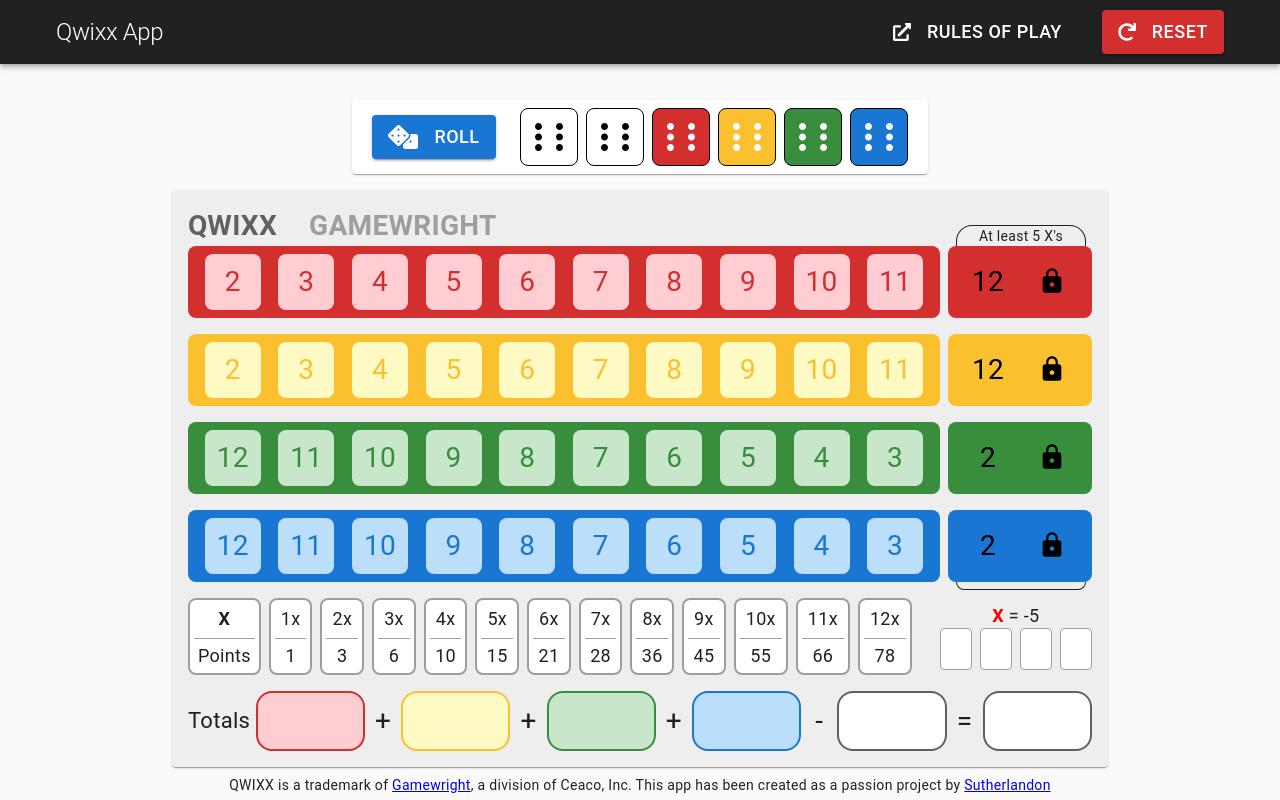
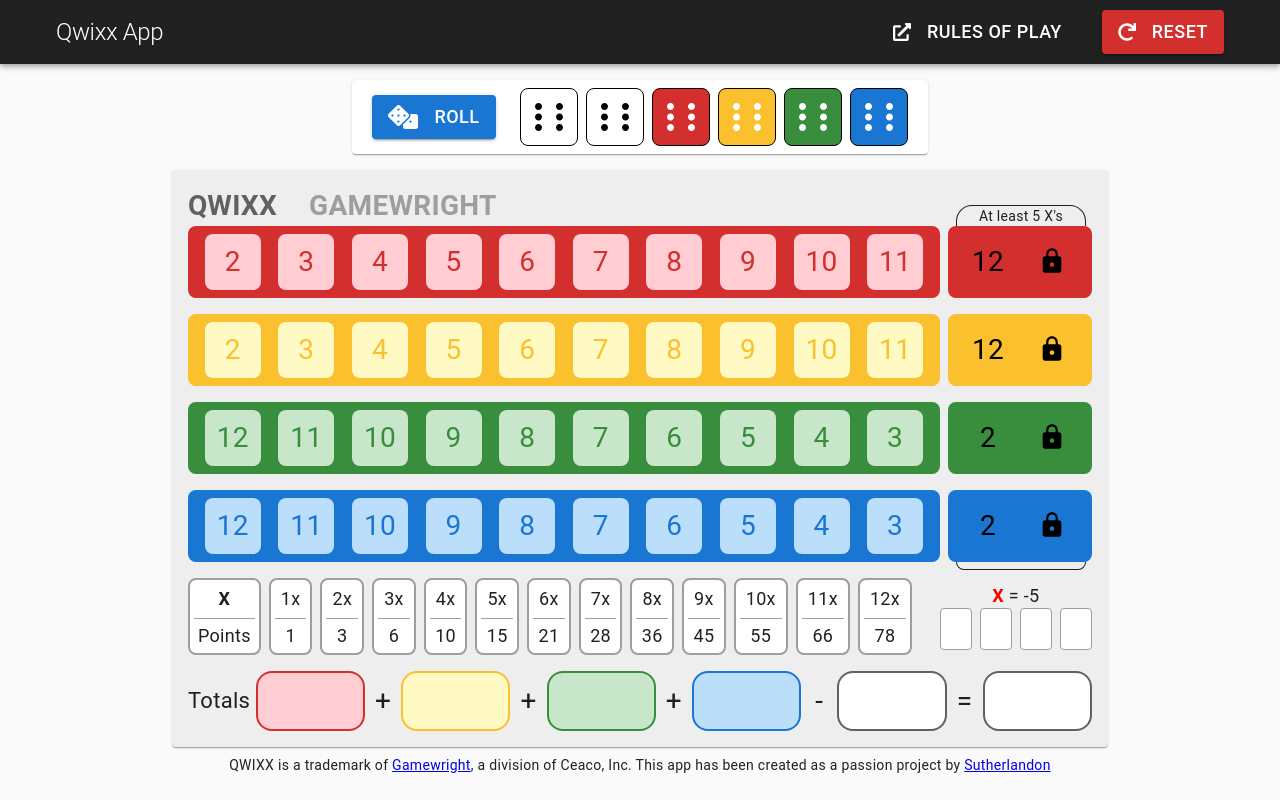
Before and after one commit to Sutherlandon/qwixx-app, a React (Create React App) app: page / in a window 1280 px wide. Built offline with nearby package versions, Linux system fonts and the light colour scheme.

Commit message:
Resolved all scaling issues.  Now it looks beautiful on all screen sizes, max size of 1000px wide, AND is positioned correctly at the top of the page

```diff
--- a/src/App.js
+++ b/src/App.js
@@ -11,6 +11,7 @@ import StrikesRow from './components/StrikesRow';
 
 const scoring = [0, 1, 3, 6, 10, 15, 21, 28, 36, 45, 55, 66, 78];
 const gameWidth = 1000;
+const gameHeight = 694; // calculated after rendering and here for reference
 
 const styles = (theme) => ({
   cardTitleRow: {
@@ -61,11 +62,11 @@ const styles = (theme) => ({
   },
   gameWrapper: {
     position: 'absolute',
-    top: 100,
     left: 0,
     right: 0,
     width: gameWidth,
     margin: 'auto',
+    marginTop: 80,
   },
   paper: {
     backgroundColor: theme.palette.grey.light,
@@ -112,6 +113,8 @@ const blankState = {
 
 class QuixxScoreCard extends Component {
   state = cloneDeep(blankState);
+  startingGameWidth = gameWidth;
+  startingGameHeight = gameHeight;
 
   componentDidMount() {
     // if there is a saved state, reload it
@@ -127,8 +130,8 @@ class QuixxScoreCard extends Component {
       localStorage.setItem('QwixxAppState', JSON.stringify(this.state));
     });
 
-    // Rescale the card to fit on the screen on orientation change
-    window.addEventListener('orientationchange', () => {
+    // Rescale the card to fit on the screen if the size of the screen changes
+    window.addEventListener('resize', () => {
       this.setState({ scaler: this.getScaler() });
     });
 
@@ -142,17 +145,26 @@ class QuixxScoreCard extends Component {
    * unless the height < width, then we scale based on the height of the screen
    */
   getScaler = () => {
-    const width = window.innerWidth;
-    const height = window.innerHeight;
-    const gameHeight = document.getElementById('game-wrapper').clientHeight;
+    const windowWidth = window.innerWidth;
+    const windowHeight = window.innerHeight;
+    //const gameHeight = document.getElementById('game-wrapper').clientHeight;
+    const gameHeight = this.startingGameHeight;
 
-    console.log({ width, height, gameHeight });
+    console.log({ windowWidth, windowHeight, gameWidth, gameHeight });
 
+    // scaler starts at 1 which means no scaling needed
     let scaler = 1;
-    if (height < width && gameHeight > height) {
-      scaler = (height / gameHeight) * 0.95;
-    } else if (width < gameWidth) {
-      scaler = (width / gameWidth) * 0.95;
+
+    // do we even need to scale?
+    if (windowHeight < gameHeight || windowWidth < gameWidth) {
+      const scalerH = windowHeight / gameHeight;
+      const scalerW = windowWidth / gameWidth;
+
+      // take the smaller scaler because that one is more important
+      scaler = scalerH < scalerW ? scalerH : scalerW
+
+      // shrink just a little to add some padding around the edges
+      scaler = scaler * 0.98;
     }
 
     return scaler;
@@ -277,10 +289,14 @@ class QuixxScoreCard extends Component {
     } = this.state;
 
     console.log(scaler);
-    const wrapperStyles = scaler !== 1 ? {
-      transform: `translate(-50%) scale(${scaler})`,
-      left: '50%',
-    } : {};
+    let wrapperStyles;
+    if (scaler !== 1) {
+      wrapperStyles = {
+        transform: `translate(-50%) scale(${scaler})`,
+        left: `50%`,
+        marginTop: 80 - (gameHeight - (gameHeight * scaler)) / 2
+      };
+    };
 
     return (
       <>
--- a/src/components/AppBar.js
+++ b/src/components/AppBar.js
@@ -13,6 +13,8 @@ const useStyles = makeStyles((theme) => ({
     height: 64,
     paddingLeft: theme.spacing(4),
     paddingRight: theme.spacing(4),
+    position: 'absolute',
+    zIndex: 100,
   },
   appTitle: {
     flexGrow: 1,
```
